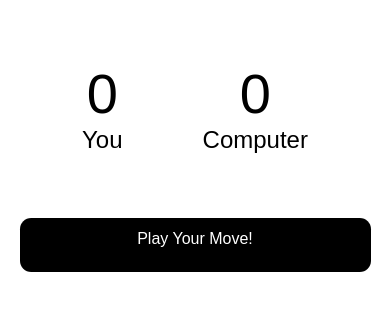
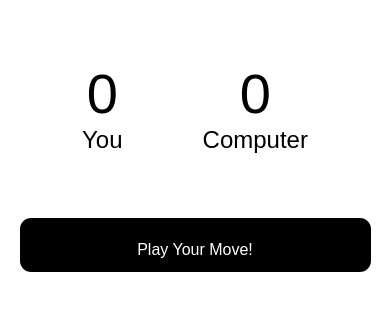
Before and after one commit to harsh-goyal-004/Rock-Paper-Scissor-Game, a plain HTML site: page index.html in a window 390 px wide. Shown: the part 213-524 px from the top of the page. Drawn offline with Linux system fonts and the light colour scheme.

Commit message:
Update style.css

```diff
--- a/style.css
+++ b/style.css
@@ -89,7 +89,7 @@ h1 {
   width: 90%;
   font-size: 1rem;
   text-align: center;
-  line-height: 8vmin;
+  line-height: 14vmin;
   display: inline-block;
   padding: 1.5vmin;
   border-radius: 0.7rem;
```
